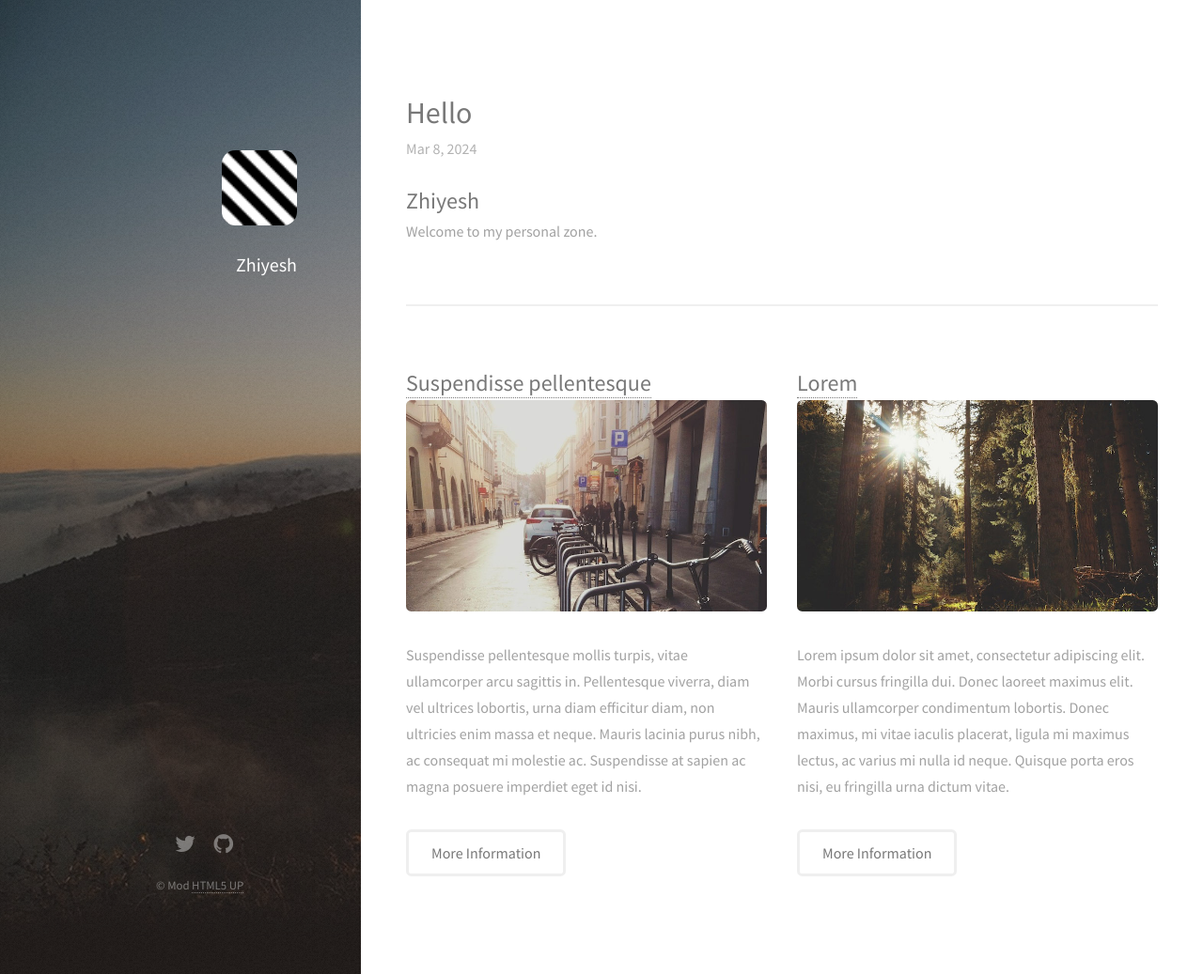
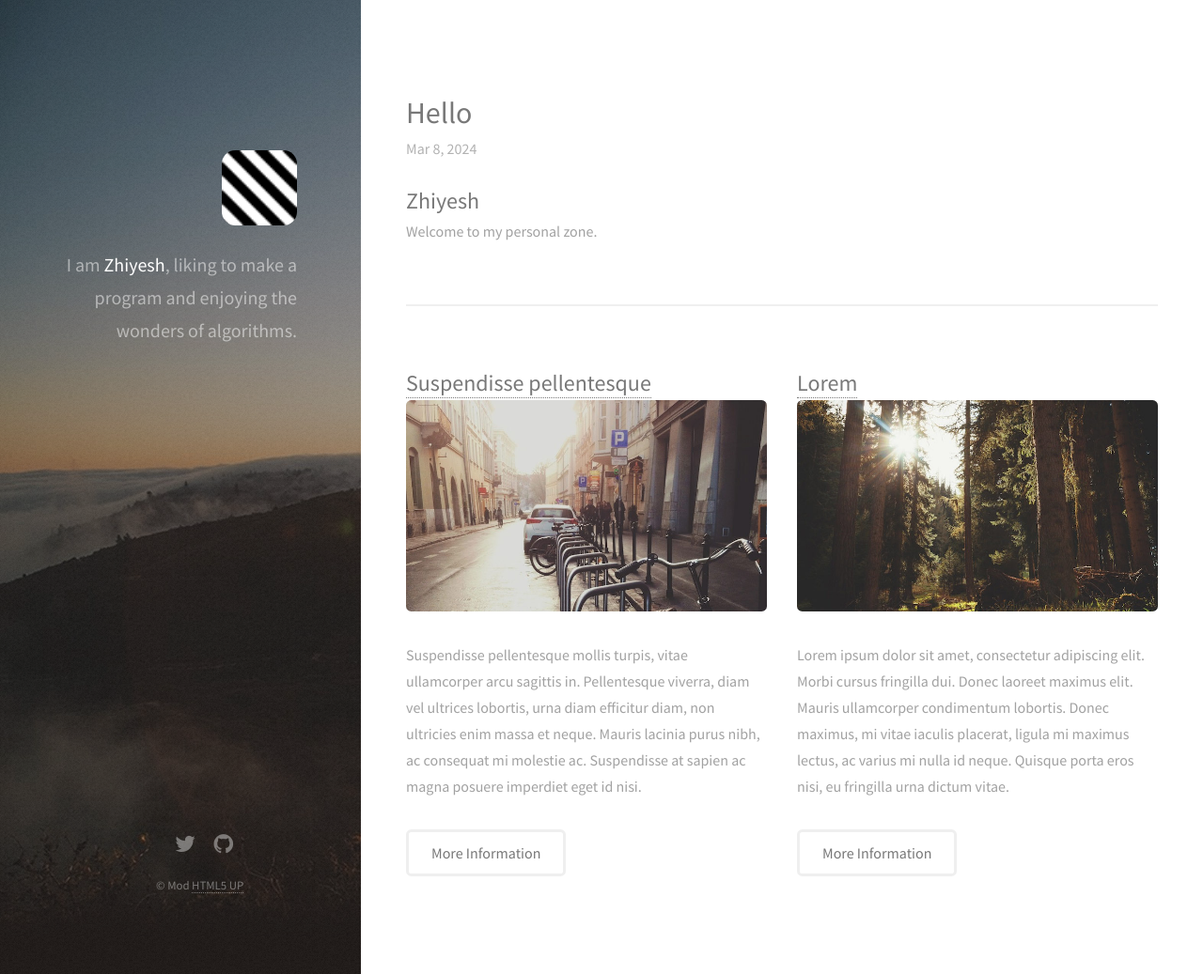
Before and after one commit to Zhiyelah/zhiyelah.github.io, a Jekyll site: the page built from index.html, in a window 1280 px wide and 1037 px high. Shown: the whole window at 94% size. Built offline with Jekyll 4.4.1, drawn with Linux system fonts in a browser that asks for light colours; nearby versions of some CDN libraries.

Commit message:
Update default.html

```diff
--- a/_layouts/default.html
+++ b/_layouts/default.html
@@ -26,7 +26,7 @@
 	<body id="top">
     <header id="header">
       <a href="{{ site.url }}" class="image avatar"><img class="editable" src="/images/avatar.jpg" alt="{{ site.author.name }}"></a>
-      <h1 class="editable"><strong>Zhiyesh</strong></h1>
+      <h1 class="editable">I am <strong>Zhiyesh</strong>, liking to make a program and enjoying the wonders of algorithms.</h1>
     </header>
 
     {{ content }}
```
